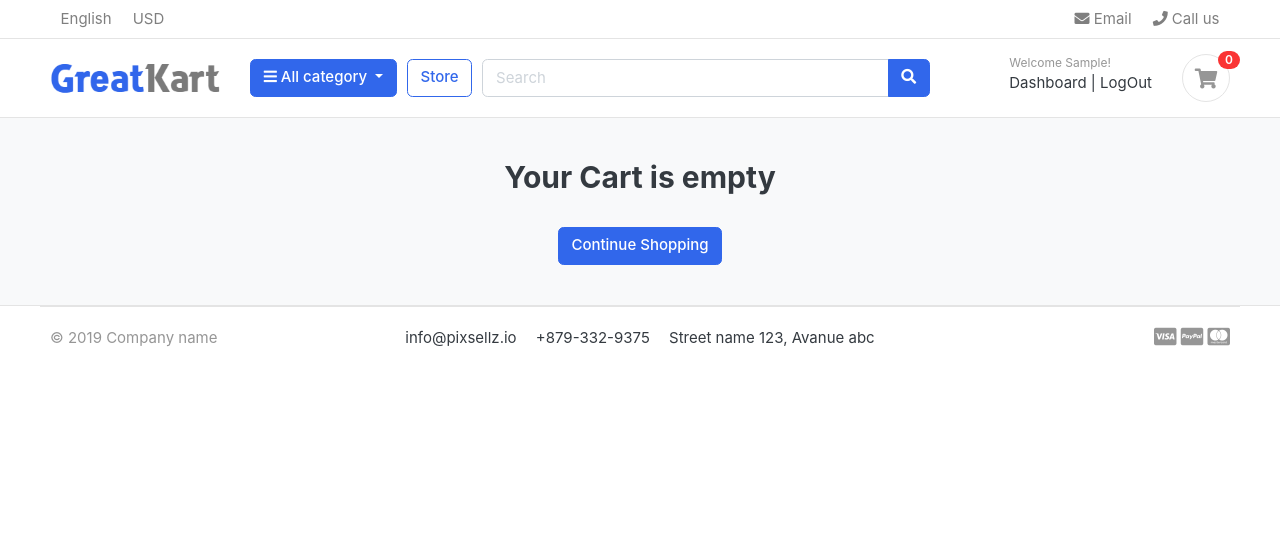
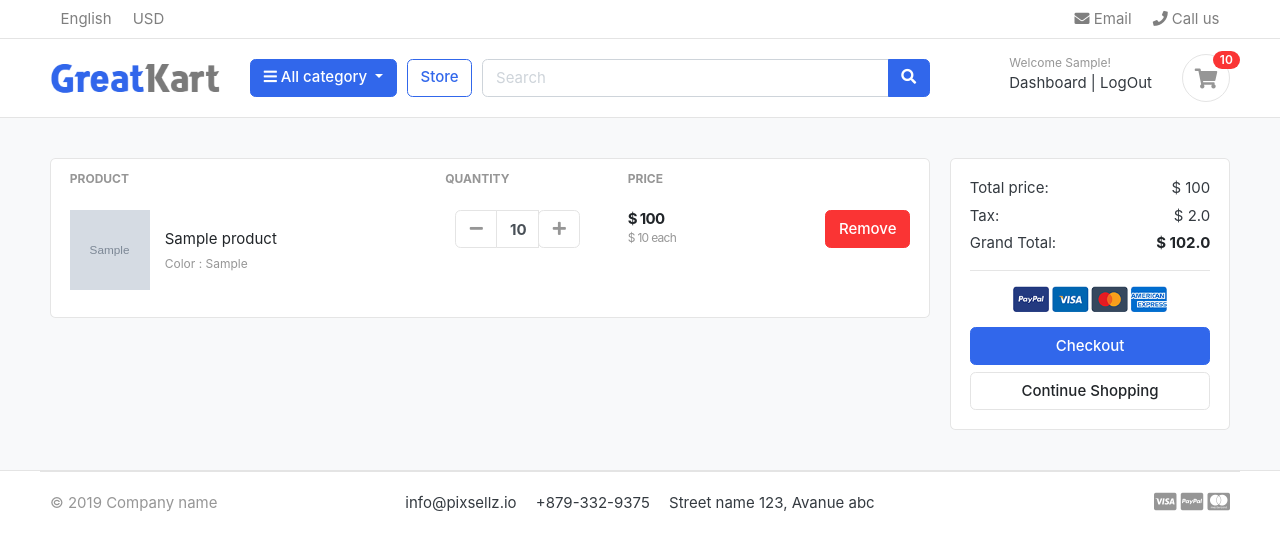
Before and after one commit to Uddhav-singh/greatkart-django, a Django app: page /cart/ in a window 1280 px wide. Shown: the top 551 px of the page. Run offline with Django 3.2, Linux system fonts and the light colour scheme; a user stored in the database is signed in; tables that the repository leaves empty hold one stand-in row (values such as "Sample post"); grey boxes marked "Sample" are stand-in pictures; some libraries are stand-ins or nearby versions; some web fonts are replaced.

Commit message:
handeled cart and checkout page for the logged in user.

```diff
--- a/carts/context_processors.py
+++ b/carts/context_processors.py
@@ -8,11 +8,14 @@ def counter(request):
         return {}
     else:
         try:
-           cart = Cart.objects.filter(cart_id = _cart_id(request))
-           cart_items = CartItem.objects.all().filter(cart = cart[:1])
-           for cart_item in cart_items:
-               cart_count += cart_item.quantity
+            cart = Cart.objects.filter(cart_id=_cart_id(request))
+            if request.user.is_authenticated:
+                cart_items = CartItem.objects.all().filter(user=request.user)
+            else:
+                cart_items = CartItem.objects.all().filter(cart=cart[:1])
+            for cart_item in cart_items:
+                cart_count += cart_item.quantity
         except Cart.DoesNotExist:
             cart_count = 0
 
-    return dict(cart_count = cart_count)
+    return dict(cart_count=cart_count)
--- a/carts/models.py
+++ b/carts/models.py
@@ -1,5 +1,6 @@
 from django.db import models
 from store.models import Product, Variation
+from accounts.models import Account
 
 # Create your models here.
 class Cart(models.Model):
@@ -11,9 +12,10 @@ class Cart(models.Model):
 
 
 class CartItem(models.Model):
+    user = models.ForeignKey(Account, on_delete = models.CASCADE, null=True )
     product = models.ForeignKey(Product, on_delete = models.CASCADE)
     variation = models.ManyToManyField(Variation, blank=True)
-    cart = models.ForeignKey(Cart, on_delete = models.CASCADE)
+    cart = models.ForeignKey(Cart, on_delete = models.CASCADE, null=True )
     quantity = models.IntegerField()
     is_active = models.BooleanField(default = True)
 
--- a/carts/urls.py
+++ b/carts/urls.py
@@ -6,4 +6,6 @@ urlpatterns = [
    path('add_cart/<int:product_id>/', views.add_cart, name = 'add_cart'),
    path('remove_cart/<int:product_id>/<int:cart_item_id>/', views.remove_cart, name = 'remove_cart'),
    path('remove_cart_item/<int:product_id>/<int:cart_item_id>/', views.remove_cart_item, name = 'remove_cart_item'),
+
+   path('checkout/', views.checkout, name = 'checkout'),
 ]
--- a/carts/views.py
+++ b/carts/views.py
@@ -3,92 +3,167 @@ from store.models import Product, Variation
 from .models import Cart, CartItem
 from django.core.exceptions import ObjectDoesNotExist
 from django.http import HttpResponse
+from django.contrib.auth.decorators import login_required
 
 # Create your views here.
 from django.http import HttpResponse
+
+
 def _cart_id(request):
     cart = request.session.session_key
     if not cart:
         cart = request.session.create()
     return cart
 
+
 def add_cart(request, product_id):
-    product = Product.objects.get(id=product_id) #get the product
-    product_variation = []
-    if request.method == 'POST':
-        for item in request.POST: #looping through all the values we are getting
-            key = item
-            value = request.POST[key]
+    current_user = request.user
+    product = Product.objects.get(id=product_id)  # get the product
+    # if the user is authenticated
+    if current_user.is_authenticated:
+        product_variation = []
+        if request.method == 'POST':
+            for item in request.POST:  # looping through all the values we are getting
+                key = item
+                value = request.POST[key]
 
-            try:
-                variation = Variation.objects.get(product=product, variation_category__iexact=key, variation_value__iexact=value)
-                product_variation.append(variation)
-            except:
-                pass
-        # exit()
+                try:
+                    variation = Variation.objects.get(
+                        product=product, variation_category__iexact=key, variation_value__iexact=value)
+                    product_variation.append(variation)
+                except:
+                    pass
+            # exit()
 
 
-    try:
-        cart = Cart.objects.get(cart_id = _cart_id(request)) #get the cart using cart_id present in the session
-    except Cart.DoesNotExist:
-        cart = Cart.objects.create(
-         cart_id = _cart_id(request)
-        )
-    cart.save()
+        is_cart_item_exists = CartItem.objects.filter(
+            product=product, user=current_user).exists()
+        if is_cart_item_exists:
+            cart_item = CartItem.objects.filter(product=product, user=current_user)
+            # existing_variations => database
+            # current variation => product_variation
+            # item_id => database
+            ex_var_list = []
+            id = []
+            for item in cart_item:
+                existing_variation = item.variation.all()
+                ex_var_list.append(list(existing_variation))
+                id.append(item.id)
 
+            #print(ex_var_list)
 
-    is_cart_item_exists = CartItem.objects.filter(product=product, cart=cart).exists()
-    if is_cart_item_exists:
-        cart_item = CartItem.objects.filter(product=product, cart = cart)
-        #existing_variations => database
-        #current variation => product_variation
-        #item_id => database
-        ex_var_list = []
-        id = []
-        for item in cart_item:
-            existing_variation = item.variation.all()
-            ex_var_list.append(list(existing_variation))
-            id.append(item.id)
+            if product_variation in ex_var_list:
+                # increase the cart item Quantity
+                index = ex_var_list.index(product_variation)
+                item_id = id[index]
+                item = CartItem.objects.get(product=product, id=item_id)
+                item.quantity += 1
+                item.save()
 
-        print(ex_var_list)
+            else:
+                # create a new cart item
+                item = CartItem.objects.create(
+                    product=product, quantity=1, user=current_user)
+                if len(product_variation) > 0:
+                    item.variation.clear()
+                    item.variation.add(*product_variation)
 
-        if product_variation in ex_var_list:
-            #increase the cart item Quantity
-            index = ex_var_list.index(product_variation)
-            item_id = id[index]
-            item = CartItem.objects.get(product=product, id = item_id)
-            item.quantity += 1
-            item.save()
+                item.save()
 
         else:
-            #create a new cart item
-            item = CartItem.objects.create(product = product, quantity = 1, cart = cart)
-            if len(product_variation)>0:
-                item.variation.clear()
-                item.variation.add(*product_variation)
+            cart_item = CartItem.objects.create(
+                product=product,
+                quantity=1,
+                user=current_user,
+            )
+            if len(product_variation) > 0:
+                cart_item.variation.clear()
+                cart_item.variation.add(*product_variation)
+            cart_item.save()
 
-            item.save()
+        return redirect('cart')
+   #If the user is not authenticated.
+    else:
+        product_variation = []
+        if request.method == 'POST':
+            for item in request.POST:  # looping through all the values we are getting
+                key = item
+                value = request.POST[key]
 
+                try:
+                    variation = Variation.objects.get(
+                        product=product, variation_category__iexact=key, variation_value__iexact=value)
+                    product_variation.append(variation)
+                except:
+                    pass
+            # exit()
 
-    else:
-        cart_item = CartItem.objects.create(
-        product = product,
-        quantity = 1,
-        cart = cart,
-        )
-        if len(product_variation)>0:
-            cart_item.variation.clear()
-            cart_item.variation.add(*product_variation)
-        cart_item.save()
+        try:
+            # get the cart using cart_id present in the session
+            cart = Cart.objects.get(cart_id=_cart_id(request))
+        except Cart.DoesNotExist:
+            cart = Cart.objects.create(
+                cart_id=_cart_id(request)
+            )
+        cart.save()
 
-    return redirect('cart')
+        is_cart_item_exists = CartItem.objects.filter(
+            product=product, cart=cart).exists()
+        if is_cart_item_exists:
+            cart_item = CartItem.objects.filter(product=product, cart=cart)
+            # existing_variations => database
+            # current variation => product_variation
+            # item_id => database
+            ex_var_list = []
+            id = []
+            for item in cart_item:
+                existing_variation = item.variation.all()
+                ex_var_list.append(list(existing_variation))
+                id.append(item.id)
+
+            print(ex_var_list)
+
+            if product_variation in ex_var_list:
+                # increase the cart item Quantity
+                index = ex_var_list.index(product_variation)
+                item_id = id[index]
+                item = CartItem.objects.get(product=product, id=item_id)
+                item.quantity += 1
+                item.save()
+
+            else:
+                # create a new cart item
+                item = CartItem.objects.create(
+                    product=product, quantity=1, cart=cart)
+                if len(product_variation) > 0:
+                    item.variation.clear()
+                    item.variation.add(*product_variation)
+
+                item.save()
+
+        else:
+            cart_item = CartItem.objects.create(
+                product=product,
+                quantity=1,
+                cart=cart,
+            )
+            if len(product_variation) > 0:
+                cart_item.variation.clear()
+                cart_item.variation.add(*product_variation)
+            cart_item.save()
+
+        return redirect('cart')
 
 
 def remove_cart(request, product_id, cart_item_id):
-    cart = Cart.objects.get(cart_id= _cart_id(request))
-    product = get_object_or_404(Product, id = product_id)
+
+    product = get_object_or_404(Product, id=product_id)
     try:
-        cart_item = CartItem.objects.get(product = product, cart = cart, id = cart_item_id)
+        if request.user.is_authenticated:
+            cart_item = CartItem.objects.get(product=product, user=request.user, id=cart_item_id)
+        else:
+            cart = Cart.objects.get(cart_id=_cart_id(request))
+            cart_item = CartItem.objects.get(product=product, cart=cart, id=cart_item_id)
         if cart_item.quantity > 1:
             cart_item.quantity -= 1
             cart_item.save()
@@ -100,18 +175,28 @@ def remove_cart(request, product_id, cart_item_id):
 
 
 def remove_cart_item(request, product_id, cart_item_id):
-    cart = Cart.objects.get(cart_id= _cart_id(request))
-    product = get_object_or_404(Product, id = product_id)
-    cart_item = CartItem.objects.get(product = product, cart = cart, id = cart_item_id)
+
+    product = get_object_or_404(Product, id=product_id)
+    if request.user.is_authenticated:
+        cart_item = CartItem.objects.get(product=product, user=request.user, id=cart_item_id)
+    else:
+        cart = Cart.objects.get(cart_id=_cart_id(request))
+        cart_item = CartItem.objects.get( product=product, cart=cart, id=cart_item_id)
     cart_item.delete()
     return redirect('cart')
 
-def cart(request, total = 0, quantity=0, cart_items = None):
+
+def cart(request, total=0, quantity=0, cart_items=None):
     try:
         tax = 0
         grand_total = 0
-        cart = Cart.objects.get(cart_id=_cart_id(request))
-        cart_items = CartItem.objects.filter(cart = cart, is_active = True)
+        if request.user.is_authenticated:
+            cart_items = CartItem.objects.filter(
+                user=request.user, is_active=True)
+        else:
+            cart = Cart.objects.get(cart_id=_cart_id(request))
+            cart_items = CartItem.objects.filter(cart=cart, is_active=True)
+
         for cart_item in cart_items:
             total += (cart_item.product.price * cart_item.quantity)
             quantity += cart_item.quantity
@@ -119,14 +204,44 @@ def cart(request, total = 0, quantity=0, cart_items = None):
         tax = (2 * total)/100
         grand_total = total + tax
     except ObjectDoesNotExist:
-        pass #just ignore
+        pass  # just ignore
 
     context = {
-    'total': total,
-    'quantity': quantity,
-    'cart_items': cart_items,
-    'tax'  : tax,
-    'grand_total': grand_total,
+        'total': total,
+        'quantity': quantity,
+        'cart_items': cart_items,
+        'tax': tax,
+        'grand_total': grand_total,
     }
 
     return render(request, 'store/cart.html', context)
+
+
+@login_required(login_url='login')
+def checkout(request, total=0, quantity=0, cart_items=None):
+    try:
+        tax = 0
+        grand_total = 0
+        if request.user.is_authenticated:
+            cart_items = CartItem.objects.filter(
+                user=request.user, is_active=True)
+        else:
+            cart = Cart.objects.get(cart_id=_cart_id(request))
+            cart_items = CartItem.objects.filter(cart=cart, is_active=True)
+        for cart_item in cart_items:
+            total += (cart_item.product.price * cart_item.quantity)
+            quantity += cart_item.quantity
+
+        tax = (2 * total)/100
+        grand_total = total + tax
+    except ObjectDoesNotExist:
+        pass  # just ignore
+
+    context = {
+        'total': total,
+        'quantity': quantity,
+        'cart_items': cart_items,
+        'tax': tax,
+        'grand_total': grand_total,
+    }
+    return render(request, 'store/checkout.html', context)
--- a/templates/store/cart.html
+++ b/templates/store/cart.html
@@ -106,7 +106,7 @@
 			<p class="text-center mb-3">
 				<img src="{% static './images/misc/payments.png' %}" height="26">
 			</p>
-			<a href="./place-order.html" class="btn btn-primary btn-block"> Checkout </a>
+			<a href="{% url 'checkout' %}" class="btn btn-primary btn-block"> Checkout </a>
 			<a href="{% url 'store' %}" class="btn btn-light btn-block">Continue Shopping</a>
 		</div> <!-- card-body.// -->
 		</div> <!-- card.// -->
```
Also changed, not shown: accounts/views.py (+30 -3 lines), templates/store/checkout.html (added, +146 -0 lines), carts/migrations/0004_auto_20230209_1528.py (added).
